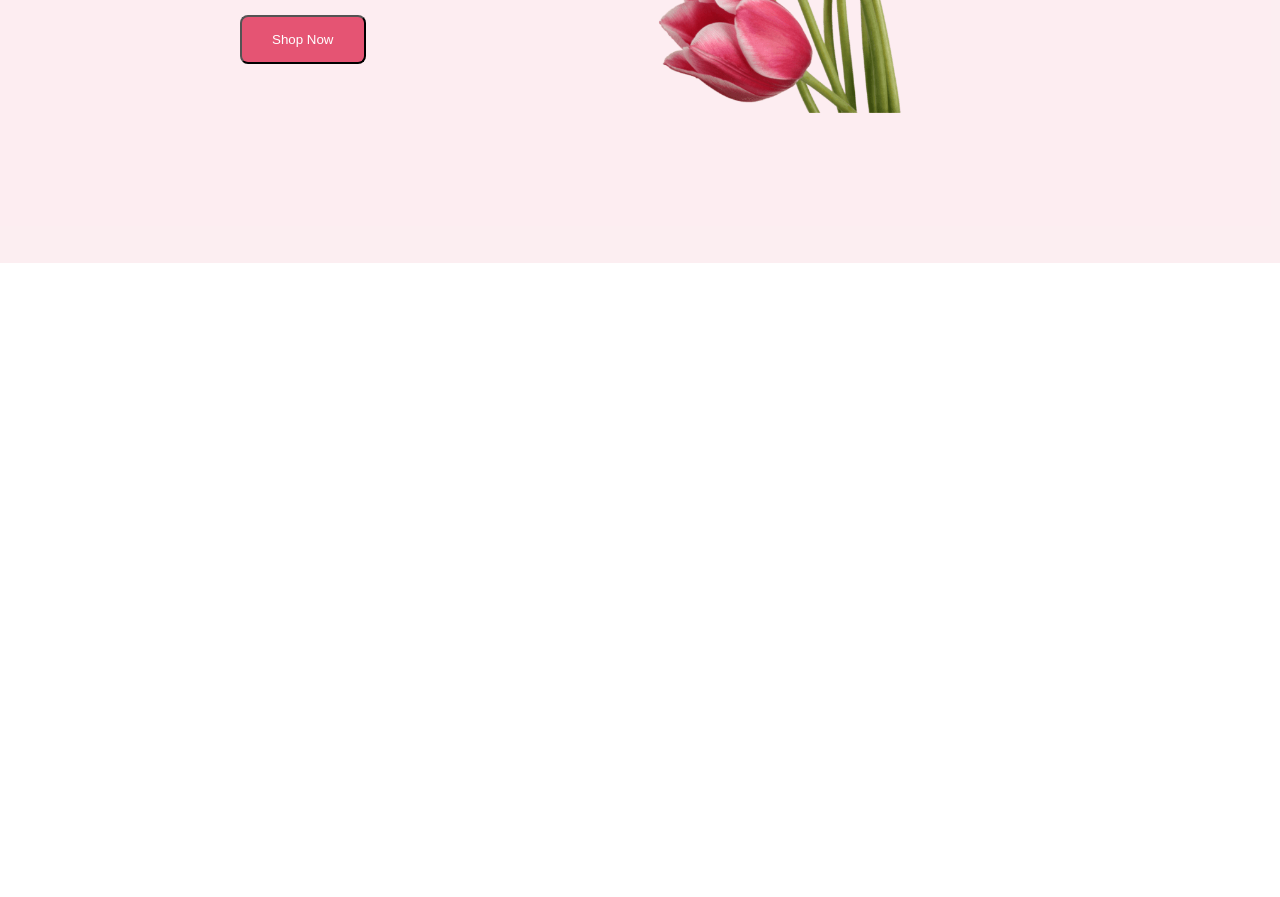
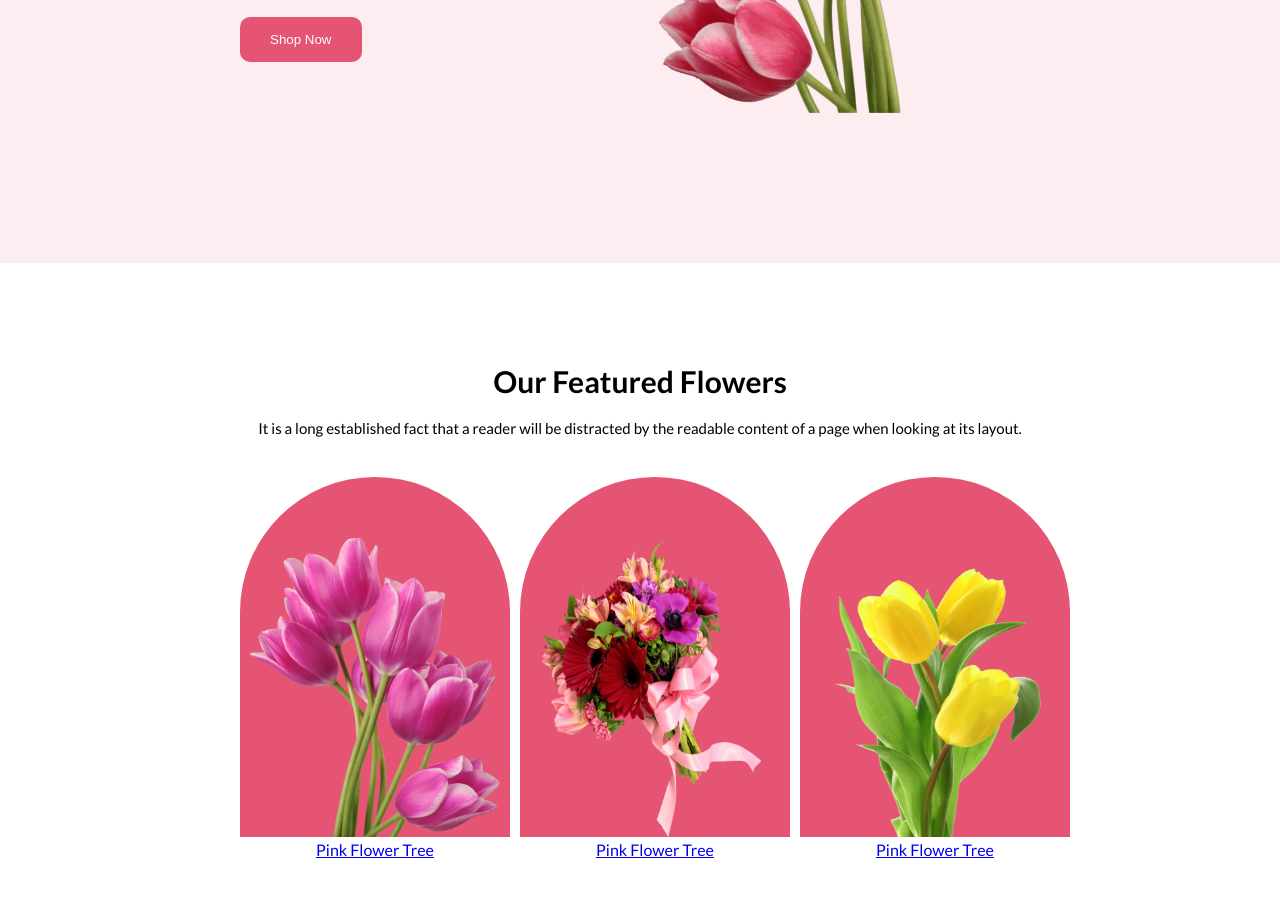
Before and after one commit to asroney/flowershop, a plain HTML site: page index.html in a window 1280 px wide. Shown: the part 537-1434 px from the top of the page. Before the commit the page ends 800 px from the top, so only its background shows below. Drawn offline with Linux system fonts and the light colour scheme.

Commit message:
featured box added

```diff
--- a/index.html
+++ b/index.html
@@ -25,5 +25,38 @@
 
         </div>
     </section>
+    <section>
+        <div class="featured-container">
+            <h3 class="featured-title">
+                Our Featured Flowers
+            </h3>
+            <p class="featured-description">It is a long established fact that a reader will be distracted by the readable content of a page when looking at its layout.</p>
+
+            <div class="featured-box">
+                <div class="box">
+                    <img class="box-image" src="image/pngwing6.png" alt="">
+                    <br>
+                    <a class="box-link" href="#">Pink Flower Tree</a>
+
+                </div>
+
+                <div class="box">
+                    <img class="box-image" src="image/pngwing5.png" alt="">
+                    <br>
+                    <a class="box-link" href="#">Pink Flower Tree</a>
+
+                </div>
+                <div class="box">
+                    <img class="box-image" src="image/pngwing7.png" alt=""><br>
+                    <a class="box-link" href="#">Pink Flower Tree</a>
+
+                </div>
+
+
+            </div>
+
+        </div>
+
+    </section>
 </body>
 </html>
--- a/style/style.css
+++ b/style/style.css
@@ -8,7 +8,6 @@ body{
 .banner-container{
     display: flex;
     justify-content: space-around;
-    align-items: center;
     background-color: rgba(229, 84, 115, 0.10);
     padding: 0px 240px;
     height: 100vh;
@@ -20,6 +19,8 @@ body{
 
 .bnr-image{
     width: 100%;
+    margin-bottom: 0px;
+    padding-bottom: 0px;
 }
 
 .content-title{
@@ -42,4 +43,50 @@ body{
     border-radius: 8px;
     background: #E55473;
     color: white;
+    border: none;
+    border-radius: 10px;
 }
+
+.featured-container{
+    margin-right: 240px;
+    margin-left: 240px;
+    height: 90vh;
+    padding-top: 60px;
+    padding-bottom: 40px;
+}
+.featured-title{
+    text-align: center;
+    font-size: 30px;
+    margin-top: 40px;
+    margin-bottom: 20px;
+}
+.featured-description{
+    font-size: 15px;
+    text-align: center;
+    margin-bottom: 40px;
+}
+
+
+.featured-box{
+    display: flex;
+    justify-content: space-around;
+    align-items: center;
+    margin-top: 20px;
+    gap: 10px;
+}
+.box{
+    height: 400px;
+    width: 350px;
+    text-align: center;
+}
+
+.box-image{
+    width:250px;
+    height: 300px;
+    padding-top: 60px;
+    padding-right: 10px;
+    padding-left: 10px;
+    background-color: #E55473;
+    border-radius: 300px 300px 0px 0px;
+
+}
```
